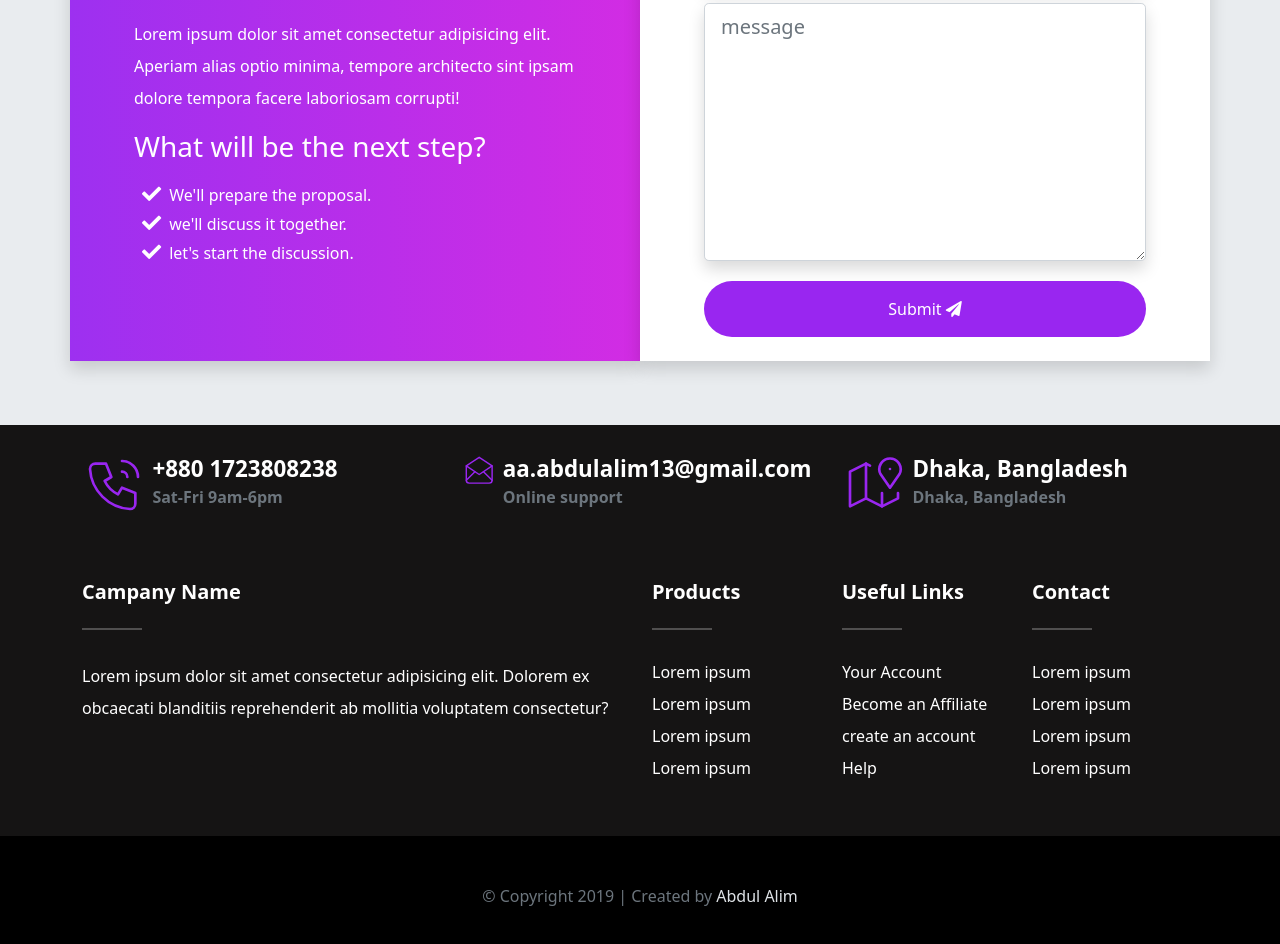
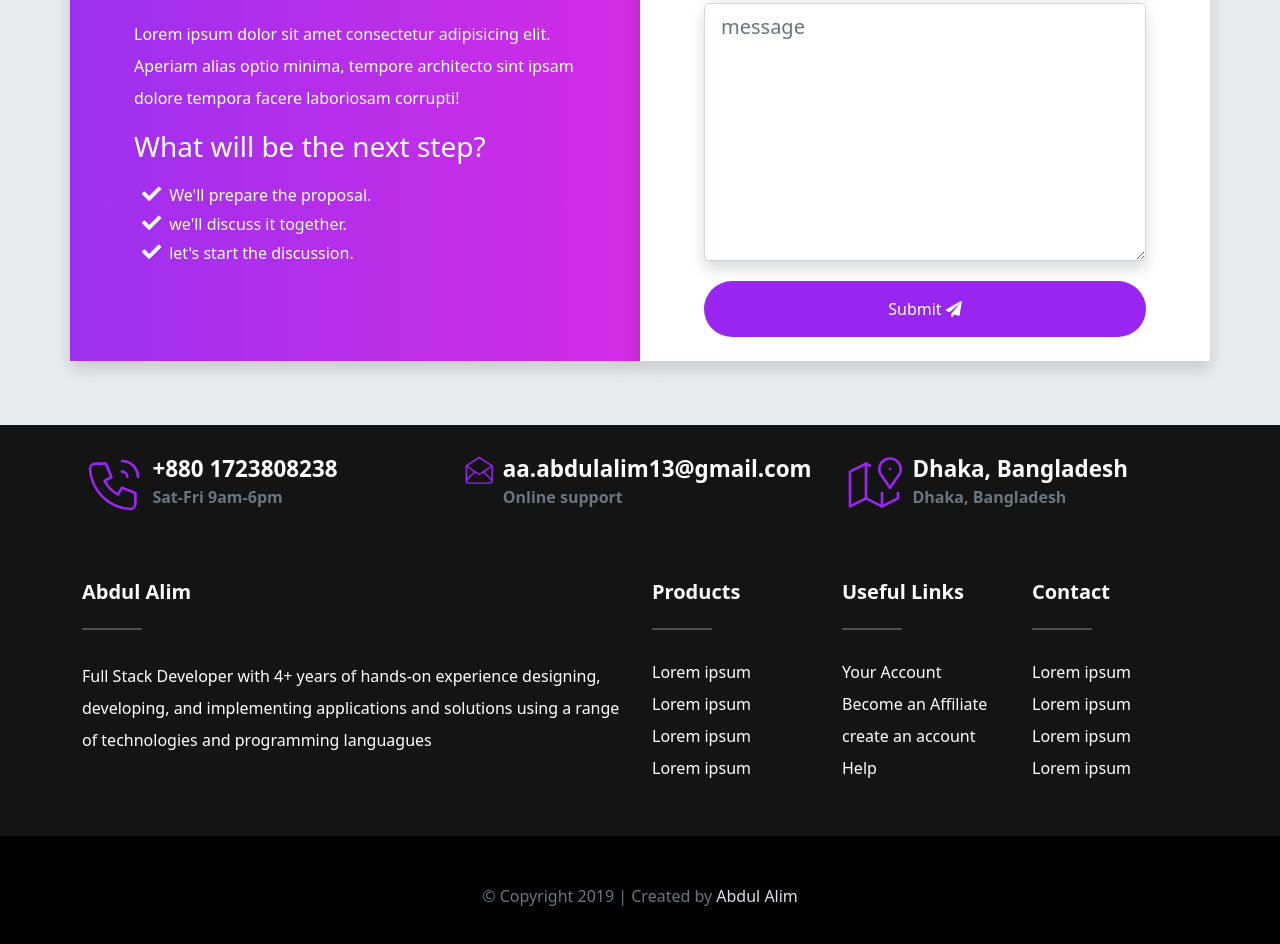
Before and after one commit to DevAbdulAlim/DevAbdulAlim.github.io, a website: page index.html in a window 1280 px wide. Shown: the part 6652-7596 px from the top of the page. Drawn offline with nearby package versions, Linux system fonts and the light colour scheme; files that its build step writes are made by us from their sources.

Commit message:
Update index.html

```diff
--- a/index.html
+++ b/index.html
@@ -628,10 +628,10 @@
   <div class="container mt-5">
     <div class="row text-white justify-content-center mt-3 pb-3">
       <div class="col-12 col-sm-6 col-lg-6 mx-auto">
-        <h5 class="text-capitalize fw-bold">Campany name</h5>
+        <h5 class="text-capitalize fw-bold">Abdul Alim</h5>
         <hr class="bg-white d-inline-block mb-4" style="width: 60px; height: 2px;">
         <p class="lh-lg">
-          Lorem ipsum dolor sit amet consectetur adipisicing elit. Dolorem ex obcaecati blanditiis reprehenderit ab mollitia voluptatem consectetur?
+          Full Stack Developer with 4+ years of hands-on experience designing, developing, and implementing applications and solutions using a range of technologies and programming languagues
         </p>
       </div>
       <div class="col-12 col-sm-6 col-lg-2 mb-4 mx-auto">
```
